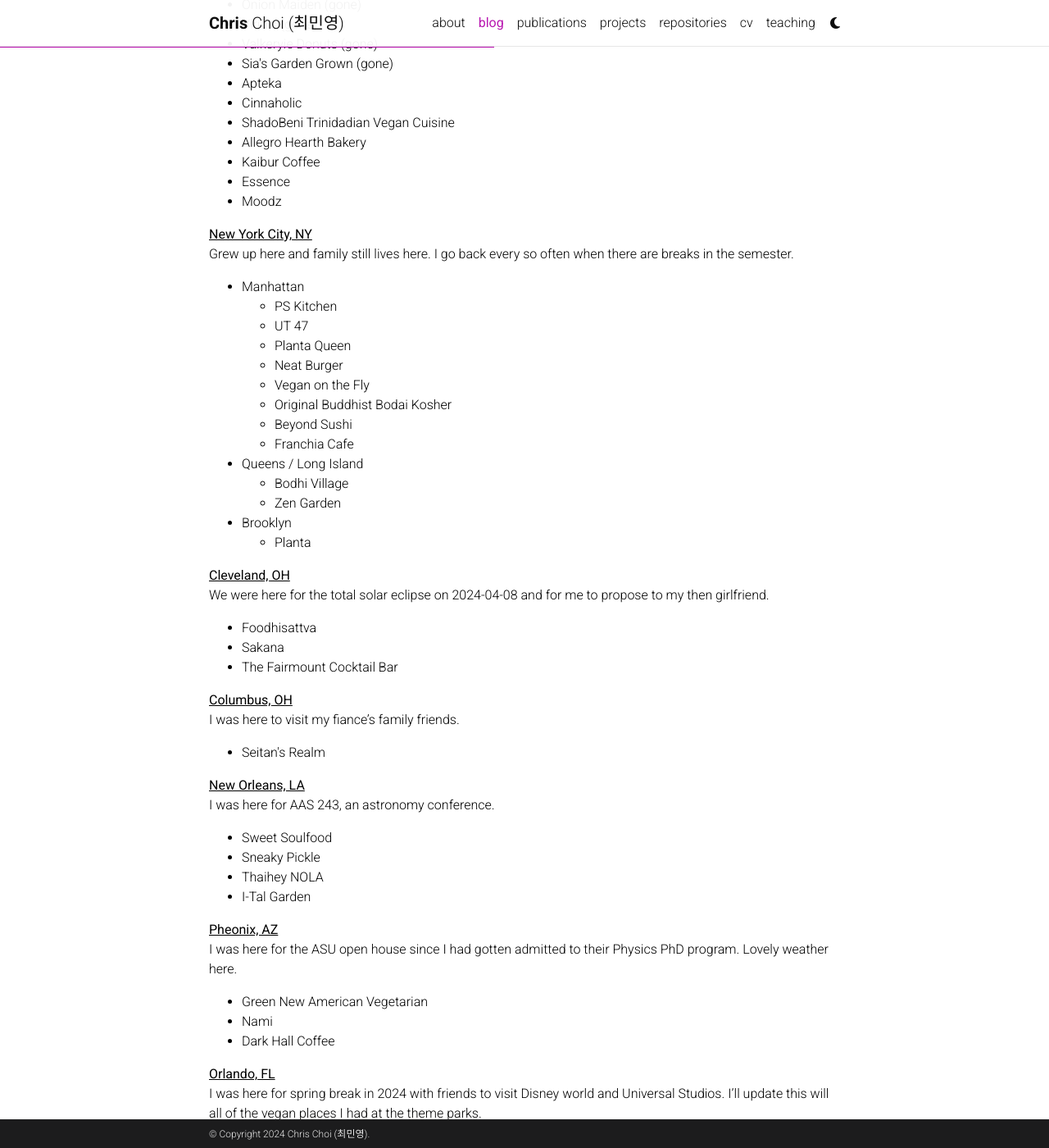
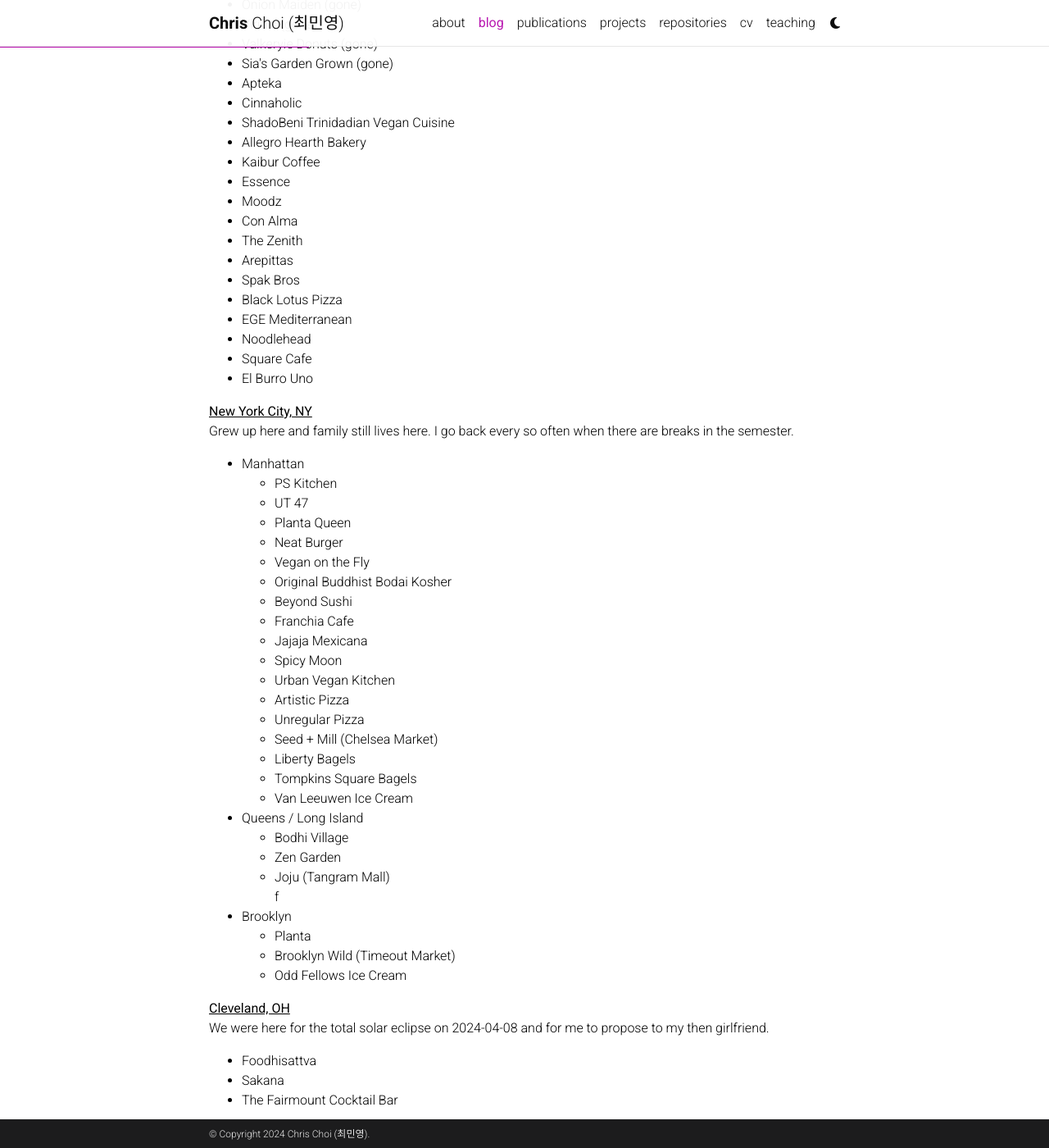
Before and after one commit to benhurtekeste/benhurtekeste.github.io, a Jekyll site: the page built from _posts/2024-04-26-vegan-restaurants.md, in a window 1280 px wide and 1400 px high, scrolled down 413 px. Shown: the whole window at 82% size. Built offline with Jekyll 4.4.1, drawn with Linux system fonts in a browser that asks for light colours; comment, search, counter and statistics services are not loaded; a style sheet for code colours, icons or effects is not loaded.

Commit message:
Added more stuff to nyc and pitt

```diff
--- a/_posts/2024-04-26-vegan-restaurants.md
+++ b/_posts/2024-04-26-vegan-restaurants.md
@@ -26,6 +26,16 @@
     <li>Kaibur Coffee</li>
     <li>Essence</li>
     <li>Moodz</li>
+    <li>Con Alma</li>
+    <li>The Zenith</li>
+    <li>Arepittas</li>
+    <li>Spak Bros</li>
+    <li>Black Lotus Pizza</li>
+    <li>EGE Mediterranean</li>
+    <li>Noodlehead</li>
+    <li>Square Cafe</li>
+    <li>El Burro Uno</li>
+
 </ul>
 
 <b><u>New York City, NY</u></b>
@@ -41,15 +51,27 @@
         <li>Original Buddhist Bodai Kosher</li>
         <li>Beyond Sushi</li>
         <li>Franchia Cafe</li>
+        <li>Jajaja Mexicana</li>
+        <li>Spicy Moon</li>
+        <li>Urban Vegan Kitchen</li>
+        <li>Artistic Pizza</li>
+        <li>Unregular Pizza</li>
+        <li>Seed + Mill (Chelsea Market)</li>
+        <li>Liberty Bagels</li>
+        <li>Tompkins Square Bagels</li>
+        <li>Van Leeuwen Ice Cream</li>
     </ul>
     <li>Queens / Long Island</li>
     <ul>
         <li>Bodhi Village</li>
         <li>Zen Garden</li>
+        <li>Joju (Tangram Mall)</li>f
     </ul>
     <li>Brooklyn</li>
     <ul>
         <li>Planta</li>
+        <li>Brooklyn Wild (Timeout Market)</li>
+        <li>Odd Fellows Ice Cream</li>
     </ul>
 </ul>
 
@@ -58,7 +80,7 @@
 <ul>
     <li>Foodhisattva</li>
     <li>Sakana</li>
-    <li>The Fairmount Cocktail Bar</li>
+    <li>The Fairmount Cocktail Bar  </li>
 </ul>
 
 <b><u>Columbus, OH</u></b>
```
